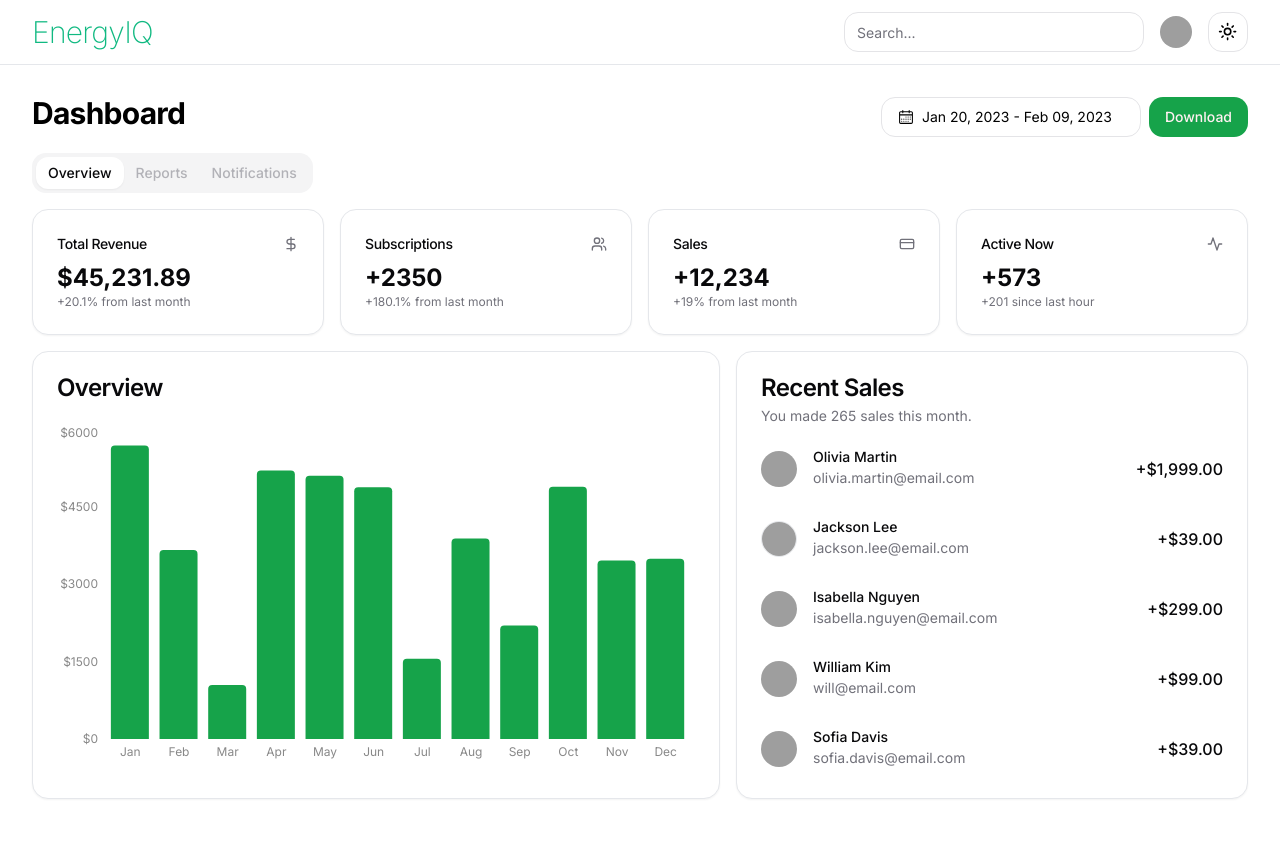
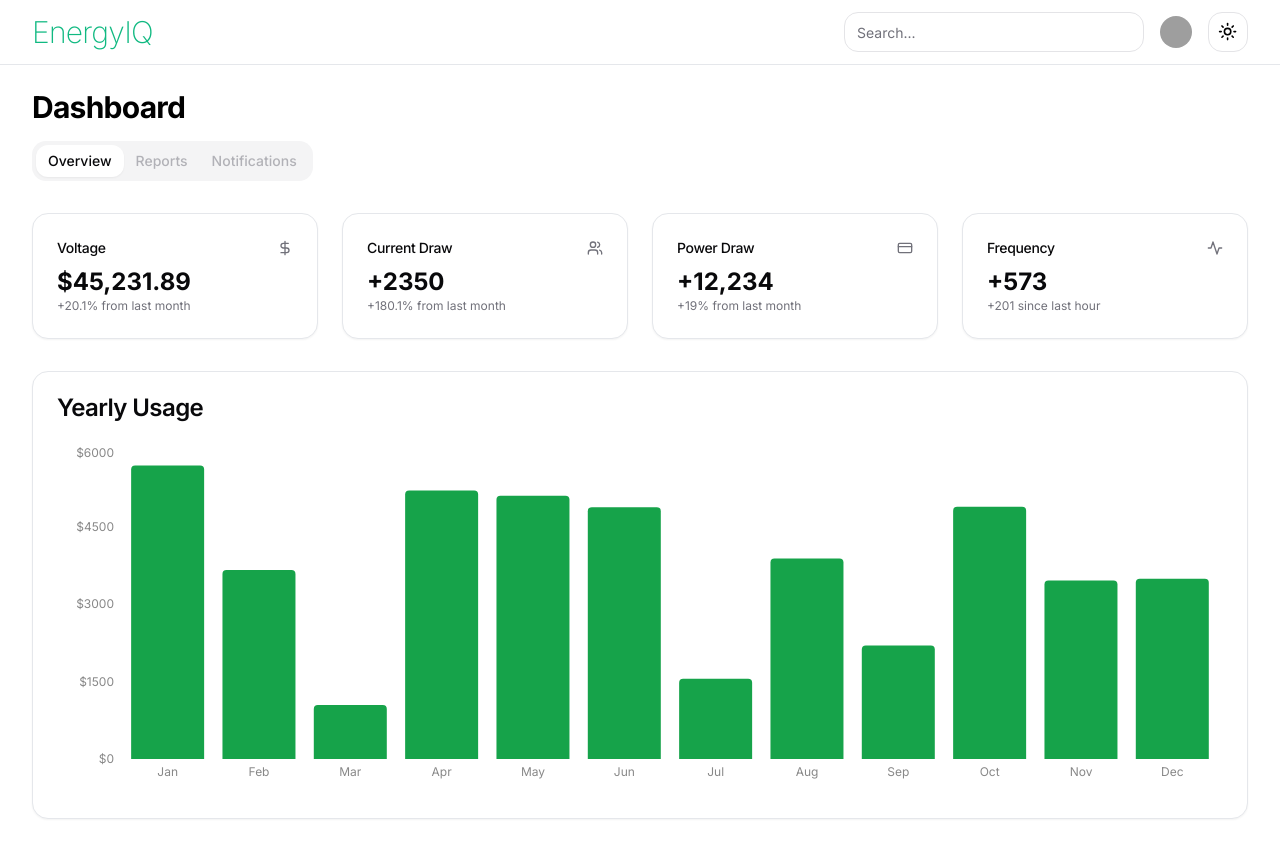
Before and after one commit to aleksanderpulla/EnergyIQ, a Next.js app: page / in a window 1280 px wide. Built offline with nearby package versions, Linux system fonts and the light colour scheme; grey boxes are pictures that could not be loaded.

Commit message:
update UI

```diff
--- a/app/page.tsx
+++ b/app/page.tsx
@@ -1,26 +1,13 @@
 import { Metadata } from "next";
-import Image from "next/image";
-
-import { Button } from "@/components/ui/button";
-import {
-  Card,
-  CardContent,
-  CardDescription,
-  CardHeader,
-  CardTitle,
-} from "@/components/ui/card";
+import { Card, CardContent, CardHeader, CardTitle } from "@/components/ui/card";
 import { Tabs, TabsContent, TabsList, TabsTrigger } from "@/components/ui/tabs";
-import { CalendarDateRangePicker } from "@/components/date-range-picker";
-import { MainNav } from "@/components/main-nav";
-import { Overview } from "@/components/overview";
-import { RecentSales } from "@/components/recent-sales";
+import { YearlyUsage } from "@/components/overview";
 import { Search } from "@/components/search";
-import TeamSwitcher from "@/components/team-switcher";
 import { UserNav } from "@/components/user-nav";
 import { ModeToggle } from "@/components/toggler";
 
 export const metadata: Metadata = {
-  title: "Dashboard",
+  title: "EnergyIQ",
   description: "Example dashboard app built using the components.",
 };
 
@@ -30,12 +17,9 @@ export default function DashboardPage() {
       <div className="hidden flex-col md:flex">
         <div className="border-b">
           <div className="flex h-16 items-center px-8">
-            {/* <TeamSwitcher />
-            <MainNav className="mx-6" /> */}
             <h2 className="text-3xl font-extralight tracking-tight dark:text-emerald-300 text-emerald-500">
               EnergyIQ
             </h2>
-
             <div className="ml-auto flex items-center space-x-4">
               <Search />
               <UserNav />
@@ -46,10 +30,7 @@ export default function DashboardPage() {
         <div className="flex-1 space-y-4 p-8 pt-6">
           <div className="flex items-center justify-between space-y-2">
             <h2 className="text-3xl font-bold tracking-tight">Dashboard</h2>
-            <div className="flex items-center space-x-2">
-              <CalendarDateRangePicker />
-              <Button>Download</Button>
-            </div>
+            <div className="flex items-center space-x-2"></div>
           </div>
           <Tabs defaultValue="overview" className="space-y-4">
             <TabsList>
@@ -62,11 +43,11 @@ export default function DashboardPage() {
               </TabsTrigger>
             </TabsList>
             <TabsContent value="overview" className="space-y-4">
-              <div className="grid gap-4 md:grid-cols-2 lg:grid-cols-4">
+              <div className="grid gap-6 md:grid-cols-2 lg:grid-cols-4 py-4">
                 <Card>
                   <CardHeader className="flex flex-row items-center justify-between space-y-0 pb-2">
                     <CardTitle className="text-sm font-medium">
-                      Total Revenue
+                      Voltage
                     </CardTitle>
                     <svg
                       xmlns="http://www.w3.org/2000/svg"
@@ -91,7 +72,7 @@ export default function DashboardPage() {
                 <Card>
                   <CardHeader className="flex flex-row items-center justify-between space-y-0 pb-2">
                     <CardTitle className="text-sm font-medium">
-                      Subscriptions
+                      Current Draw
                     </CardTitle>
                     <svg
                       xmlns="http://www.w3.org/2000/svg"
@@ -117,7 +98,9 @@ export default function DashboardPage() {
                 </Card>
                 <Card>
                   <CardHeader className="flex flex-row items-center justify-between space-y-0 pb-2">
-                    <CardTitle className="text-sm font-medium">Sales</CardTitle>
+                    <CardTitle className="text-sm font-medium">
+                      Power Draw
+                    </CardTitle>
                     <svg
                       xmlns="http://www.w3.org/2000/svg"
                       viewBox="0 0 24 24"
@@ -142,7 +125,7 @@ export default function DashboardPage() {
                 <Card>
                   <CardHeader className="flex flex-row items-center justify-between space-y-0 pb-2">
                     <CardTitle className="text-sm font-medium">
-                      Active Now
+                      Frequency
                     </CardTitle>
                     <svg
                       xmlns="http://www.w3.org/2000/svg"
@@ -165,27 +148,14 @@ export default function DashboardPage() {
                   </CardContent>
                 </Card>
               </div>
-              <div className="grid gap-4 md:grid-cols-2 lg:grid-cols-7">
-                <Card className="col-span-4">
-                  <CardHeader>
-                    <CardTitle>Overview</CardTitle>
-                  </CardHeader>
-                  <CardContent className="pl-2">
-                    <Overview />
-                  </CardContent>
-                </Card>
-                <Card className="col-span-3">
-                  <CardHeader>
-                    <CardTitle>Recent Sales</CardTitle>
-                    <CardDescription>
-                      You made 265 sales this month.
-                    </CardDescription>
-                  </CardHeader>
-                  <CardContent>
-                    <RecentSales />
-                  </CardContent>
-                </Card>
-              </div>
+              <Card className="col-span-12">
+                <CardHeader>
+                  <CardTitle>Yearly Usage</CardTitle>
+                </CardHeader>
+                <CardContent>
+                  <YearlyUsage />
+                </CardContent>
+              </Card>
             </TabsContent>
           </Tabs>
         </div>
--- a/components/overview.tsx
+++ b/components/overview.tsx
@@ -53,7 +53,7 @@ const data = [
   },
 ];
 
-export function Overview() {
+export function YearlyUsage() {
   return (
     <ResponsiveContainer width="100%" height={350}>
       <BarChart data={data}>
```
